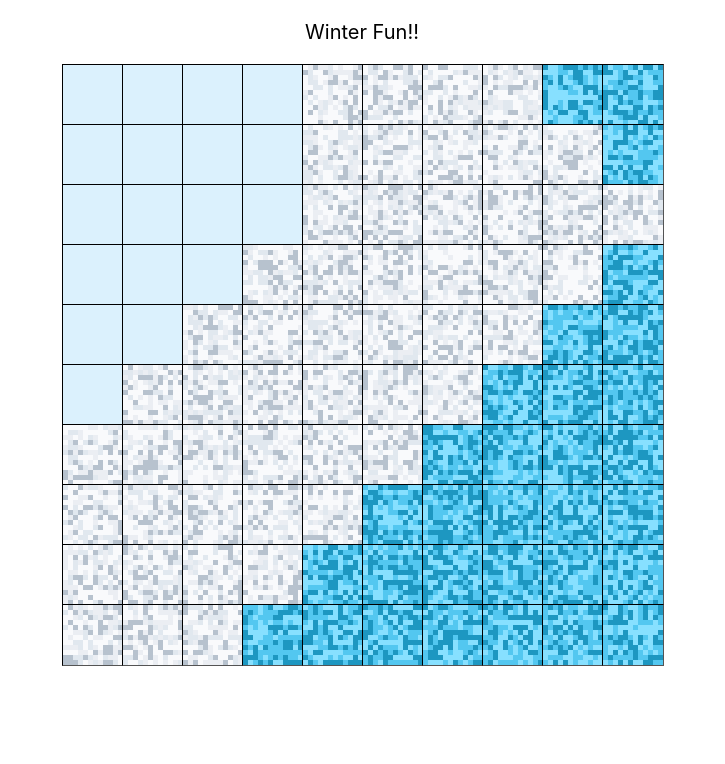
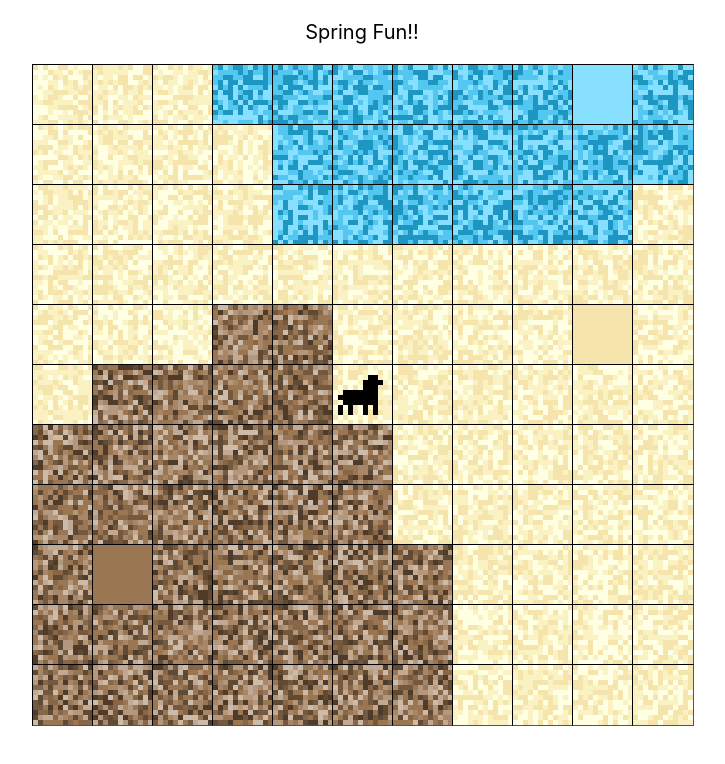
Before and after one commit to jagluck/beach-site, a React (Create React App) app: page / in a window 1280 px wide. Shown: the top 764 px of the page, without its empty margins (278-1003 px from the left). Built offline with nearby package versions, Linux system fonts and the light colour scheme.

Commit message:
add character and all direction movement

```diff
--- a/package.json
+++ b/package.json
@@ -10,6 +10,7 @@
     "@types/node": "^17.0.23",
     "@types/react": "^17.0.43",
     "@types/react-dom": "^17.0.14",
+    "jquery": "^3.6.0",
     "moment-timezone": "^0.5.33",
     "react": "^17.0.2",
     "react-dom": "^17.0.2",
@@ -44,6 +45,7 @@
     ]
   },
   "devDependencies": {
+    "@types/jquery": "^3.5.14",
     "webpack": "^4.44.2",
     "webpack-cli": "^4.9.2"
   }
--- a/src/App.css
+++ b/src/App.css
@@ -12,14 +12,10 @@
 }
 
 .Grid {
-  width:600px;
-  height:600px;
   margin-top: 20px;
   margin-left: auto;
   margin-right: auto;
   display: grid;
-  grid-template-columns: 60px 60px 60px 60px 60px 60px 60px 60px 60px 60px;
-  grid-template-rows: 60px 60px 60px 60px 60px 60px 60px 60px 60px 60px;
 }
 
 .GridCell {
--- a/src/Components/Grid.tsx
+++ b/src/Components/Grid.tsx
@@ -1,4 +1,5 @@
 import React from 'react';
+import $ from 'jquery';
 import GridCell from './GridCell';
 import GridCellPixel from './GridCellPixel';
 import * as CellTypes from '../Constants/CellTypes';
@@ -11,19 +12,73 @@ interface Grid {
     seeds: any;
     grid: any;
     interval: any;
+    gridLength : number;
+    character1: character
+    character2: character
 }
+
+interface character {
+    [key: number]: any[];
+ }
 
 class Grid extends React.Component {
     constructor(props: any) {
         super(props);
         this.updateNumber = 0;
         this.seedsTotal = 5;
-        this.seedTypes = [CellTypes.OCEAN, CellTypes.ICE, CellTypes.SNOW];
+        this.seedTypes = [CellTypes.OCEAN, CellTypes.DIRT, CellTypes.BEACH];
         this.seeds = [];
+        this.gridLength = 11;
         this.grid = [];
+        this.character1 = {
+            0 : [],
+            1 : [],
+            2 : [7, 8],
+            3 : [6, 7, 8, 9],
+            4 : [6, 7, 8],
+            5 : [2, 3, 4, 5, 6, 7, 8],
+            6 : [1, 2, 3, 4, 5, 6, 7, 8],
+            7 : [2, 3, 4, 5, 6, 7, 8],
+            8 : [1, 3, 6, 8],
+            9 : [1, 3, 6, 8],
+            10 : [],
+            11 : []
+        }
+        this.character2 = {
+            0 : [],
+            1 : [7, 8],
+            2 : [6, 7, 8, 9],
+            3 : [6, 7, 8],
+            4 : [2, 3, 4, 5, 6, 7, 8],
+            5 : [1, 2, 3, 4, 5, 6, 7, 8],
+            6 : [2, 3, 4, 5, 6, 7, 8, 9],
+            7 : [2, 4, 7, 9],
+            8 : [2, 4, 7],
+            9 : [],
+            10 : [],
+            11 : []
+        }
+        $('body').off().on('keydown', this.onKeyPressHandler);
     }
 
     componentDidMount() {
+        let column_css = '';
+        let row_css = '';
+        for (let i = 0; i < this.gridLength; i++) {
+            if (i === this.gridLength - 1) {
+                column_css = column_css + '60px';
+                row_css = row_css + '60px';
+            } else {
+                column_css = column_css + '60px '
+                row_css = row_css + '60px ';
+            }
+        }
+        let width = String(60 * this.gridLength) + 'px';
+        let height = String(60 * this.gridLength) + 'px';
+        $('.Grid').css("grid-template-columns", column_css);
+        $('.Grid').css("grid-template-rows", row_css);
+        $('.Grid').css("width", width);
+        $('.Grid').css("height", height);
         this.interval = setInterval(() => this.setState({ time: Date.now() }), 1000);
     }
 
@@ -38,76 +93,165 @@ class Grid extends React.Component {
     }
 
     render() {
-        let gridLength = 10;
+        if (this.seeds.length === 0){
+            for (let i = 0; i < this.seedTypes.length; i++) {
+                let theseSeeds = [];
+                for (let j = 0; j < this.seedsTotal; j++) {
+                    theseSeeds.push([this.getRandom(-20, this.gridLength + 20),this.getRandom(0,9)]);
+                }
+                this.seeds.push(theseSeeds);
+            }
+        }
+        let tempGrid = [];
         let itemList=[];
-        if (this.updateNumber % 2 === 0){
-            if (this.seeds.length === 0){
-                for (let i = 0; i < this.seedTypes.length; i++) {
-                    let theseSeeds = [];
-                    for (let j = 0; j < this.seedsTotal; j++) {
-                        theseSeeds.push([this.getRandom(-10,15),this.getRandom(0,9)]);
+        if (this.grid.length === 0) {
+             // generate initial terains
+             for (let row = 0; row < this.gridLength; row++) {
+                let thisRow = [];
+                for (let column = 0; column < this.gridLength; column++) {
+
+                    let isSeed = false;
+                    let thisType = 0;
+
+                    [thisType, isSeed] = createCellInfo(this.seeds, this.seedTypes, this.seedsTotal, column, row);
+                    let thisCellPixels = []
+                    for (let cellRow = 0; cellRow < 12; cellRow++) {
+                        let thisCellPixelsRow = []
+                        for (let cellColumn = 0; cellColumn < 12; cellColumn++) {
+                            let thisCellPixelsColumn = []
+
+                            let thisPixel = <GridCellPixel column={cellColumn} row={cellRow} color={colorGenerator(thisType, isSeed)}></GridCellPixel>
+                            thisCellPixelsColumn.push(thisPixel)
+
+                            thisCellPixelsRow.push(thisCellPixelsColumn);
+                        }
+                        thisCellPixels.push(thisCellPixelsRow);
                     }
-                    this.seeds.push(theseSeeds);
+                    let thisCell = <GridCell column={column} row={row} cellType={thisType} isSeed={isSeed} pixels={thisCellPixels}></GridCell>
+                    thisRow.push(thisCell);
+                    itemList.push(thisCell)
                 }
-            } else {
-                for (let i = 0; i < this.seedTypes.length; i++) {
-                    for (let j = 0; j < this.seedsTotal; j++) {
-                        if (this.seeds[i][j][0] > -5){
+                tempGrid.push(thisRow);
+            }
+            this.grid = tempGrid;
+        }
+        let gridWithCharacter = this.grid;
+        gridWithCharacter = this.addCharacter(gridWithCharacter, this.updateNumber);
+        this.updateNumber = this.updateNumber + 1;
+        return (
+            <div className="Grid">
+                {gridWithCharacter}
+            </div>
+
+        );
+    }
+
+    addCharacter(gridWithoutCharacter : any, updateNumber: number) {
+        let character = this.character1;
+        if ((updateNumber/2) % 2 === 0) {
+            character = this.character2;
+        }
+
+        let charPos = Math.floor(this.gridLength / 2);
+        let gridWithCharacter = [];
+        for (let row = 0; row < this.gridLength; row++) {
+            let thisRow = [];
+            for (let column = 0; column < this.gridLength; column++) {
+                let thisCellPixels = []
+                for (let cellRow = 0; cellRow < 12; cellRow++) {
+                    let thisCellPixelsRow = []
+                    for (let cellColumn = 0; cellColumn < 12; cellColumn++) {
+                        let thisCellPixelsColumn = []
+                        if (row === charPos && column === charPos && this.isInChar(cellColumn, cellRow, character)) {
+                            let thisPixel = <GridCellPixel column={cellColumn} row={cellRow} color={'#000000'}></GridCellPixel>
+                            thisCellPixelsColumn.push(thisPixel);
+                        } else {
+                            let thisPixel = <GridCellPixel column={cellColumn} row={cellRow} color={gridWithoutCharacter[row][column].props.pixels[cellRow][cellColumn][0].props.color}></GridCellPixel>
+                            thisCellPixelsColumn.push(thisPixel)
+                        }
+                        thisCellPixelsRow.push(thisCellPixelsColumn);
+                    }
+                    thisCellPixels.push(thisCellPixelsRow);
+                }
+                let thisCell = <GridCell column={column} row={row} cellType={gridWithoutCharacter[row][column].props.cellType} isSeed={gridWithoutCharacter[row][column].props.isSeed} pixels={thisCellPixels}></GridCell>
+                thisRow.push(thisCell);
+            }
+            gridWithCharacter.push(thisRow);
+        }
+
+        return gridWithCharacter;
+    }
+
+    isInChar(cellColumn : number, cellRow : number, character: character) {
+        if (cellRow in character) {
+            if (character[cellRow].includes(cellColumn)){
+                return true;
+            }
+        }
+        return false;
+    }
+
+    updateGrid(direction : string) {
+        let itemList=[];
+        if (this.seeds.length !== 0) {
+            for (let i = 0; i < this.seedTypes.length; i++) {
+                for (let j = 0; j < this.seedsTotal; j++) {
+                    if (direction === 'down') {
+                        if (this.seeds[i][j][1] > -20){
+                            this.seeds[i][j] = [(this.seeds[i][j][0]), this.seeds[i][j][1] - 1];
+                        } else {
+                            this.seeds[i][j] = [this.getRandom(0,9), this.gridLength + 20];
+                        }
+                    } else if (direction === 'up') {
+                        if (this.seeds[i][j][1] < this.gridLength + 20){
+                            this.seeds[i][j] = [(this.seeds[i][j][0]), this.seeds[i][j][1] + 1];
+                        } else {
+                            this.seeds[i][j] = [this.getRandom(0,9), -20];
+                        }
+                    } else if (direction === 'right') {
+                        if (this.seeds[i][j][0] > -20){
                             this.seeds[i][j] = [(this.seeds[i][j][0]) - 1, this.seeds[i][j][1]];
                         } else {
-                            this.seeds[i][j] = [15,this.getRandom(0,9)];
+                            this.seeds[i][j] = [this.gridLength + 20 , this.getRandom(0,9)];
+                        }
+                    } else if (direction === 'left') {
+                        if (this.seeds[i][j][0] < this.gridLength + 20){
+                            this.seeds[i][j] = [(this.seeds[i][j][0]) + 1, this.seeds[i][j][1]];
+                        } else {
+                            this.seeds[i][j] = [-20 , this.getRandom(0,9)];
                         }
                     }
                 }
             }
+        }
 
 
-            let tempGrid = [];
+        let tempGrid = [];
 
-            if (this.grid.length > 0) {
-                for (let row = 0; row < gridLength; row++) {
-                    let thisRow = [];
-                    for (let column = 0; column < gridLength; column++) {
+        if (this.grid.length > 0) {
+            for (let row = 0; row < this.gridLength; row++) {
+                let thisRow = [];
+                for (let column = 0; column < this.gridLength; column++) {
 
-
-                        if (row !== (gridLength - 1)) {
-                            let thisCell = this.grid[row + 1][column];
-                            thisRow.push(thisCell);
-                            itemList.push(thisCell)
-                        } else {
-                            let isSeed = false;
-                            let thisType = 0;
-                            [thisType, isSeed] = createCellInfo(this.seeds, this.seedTypes, this.seedsTotal, column, row);
-                            let thisCellPixels = []
-                            for (let cellRow = 0; cellRow < 12; cellRow++) {
-                                let thisCellPixelsRow = []
-                                for (let cellColumn = 0; cellColumn < 12; cellColumn++) {
-                                    let thisCellPixelsColumn = []
-
-                                    let thisPixel = <GridCellPixel column={cellColumn} row={cellRow} color={colorGenerator(thisType, isSeed)}></GridCellPixel>
-
-                                    thisCellPixelsColumn.push(thisPixel)
-
-                                    thisCellPixelsRow.push(thisCellPixelsColumn);
-                                }
-                                thisCellPixels.push(thisCellPixelsRow);
-                            }
-                            let thisCell = <GridCell column={column} row={row} cellType={thisType} isSeed={isSeed} pixels={thisCellPixels}></GridCell>
-                            thisRow.push(thisCell);
-                            itemList.push(thisCell)
-                        }
-                    }
-                    tempGrid.push(thisRow);
-                }
-            } else {
-                // generate initial terains
-                for (let row = 0; row < gridLength; row++) {
-                    let thisRow = [];
-                    for (let column = 0; column < gridLength; column++) {
-
+                    if (direction === 'down' && row !== (this.gridLength - 1)) {
+                        let thisCell = this.grid[row + 1][column];
+                        thisRow.push(thisCell);
+                        itemList.push(thisCell);
+                    } else if (direction === 'up' && row !== 0) {
+                        let thisCell = this.grid[row - 1][column];
+                        thisRow.push(thisCell);
+                        itemList.push(thisCell);
+                    } else if (direction === 'right' && column !== (this.gridLength - 1)) {
+                        let thisCell = this.grid[row][column + 1];
+                        thisRow.push(thisCell);
+                        itemList.push(thisCell);
+                    } else if (direction === 'left' && column !== 0) {
+                        let thisCell = this.grid[row][column - 1];
+                        thisRow.push(thisCell);
+                        itemList.push(thisCell);
+                    } else {
                         let isSeed = false;
                         let thisType = 0;
-
                         [thisType, isSeed] = createCellInfo(this.seeds, this.seedTypes, this.seedsTotal, column, row);
                         let thisCellPixels = []
                         for (let cellRow = 0; cellRow < 12; cellRow++) {
@@ -126,22 +270,36 @@ class Grid extends React.Component {
                         thisRow.push(thisCell);
                         itemList.push(thisCell)
                     }
-                    tempGrid.push(thisRow);
                 }
+                tempGrid.push(thisRow);
             }
+        }
 
-            this.grid = tempGrid;
-        } else {
-            itemList = this.grid;
-        }
-        this.updateNumber = this.updateNumber + 1;
-        return (
-            <div className="Grid">
-                {itemList}
-            </div>
-        );
+        this.grid = tempGrid;
 
     }
+
+    onKeyPressHandler = (e : any) => {
+        if (e.originalEvent && e.originalEvent.which) {
+            let key = e.originalEvent.which;
+            if (key === 37) {
+                // left
+                this.updateGrid('left');
+            } else if(key === 38) {
+                // up
+                this.updateGrid('up');
+            } else if(key === 39) {
+                // right
+                this.updateGrid('right');
+            } else if(key === 40) {
+                //down
+                this.updateGrid('down');
+            }
+        }
+
+    };
+
+
 }
 
 export default Grid;
--- a/src/Components/Info.tsx
+++ b/src/Components/Info.tsx
@@ -1,19 +1,19 @@
 import React from 'react';
 
-interface Info {
-  showSeeds: boolean;
-}
+// interface Info {
+//   showSeeds: boolean;
+// }
 
 class Info extends React.Component {
-    constructor(props: any) {
-        super(props);
-        this.showSeeds = false;
-    }
+    // constructor(props: any) {
+    //     super(props);
+    //     this.showSeeds = true;
+    // }
 
     render() {
       return (
         <div className="Info">
-          <span>Winter Fun!!</span>
+          <span>Spring Fun!!</span>
           {/* <br></br>
           <br></br>
           <span>Show Seeds?</span>
--- a/src/Constants/ShowSeeds.js
+++ b/src/Constants/ShowSeeds.js
@@ -1 +1 @@
-export const SHOW_SEEDS = false;
+export const SHOW_SEEDS = true;
--- /dev/null
+++ b/src/react-app-env.d.ts
@@ -0,0 +1 @@
+/// <reference types="react-scripts" />
```
Also changed, not shown: 1 other file (tests, documents, lock files or other folders).
